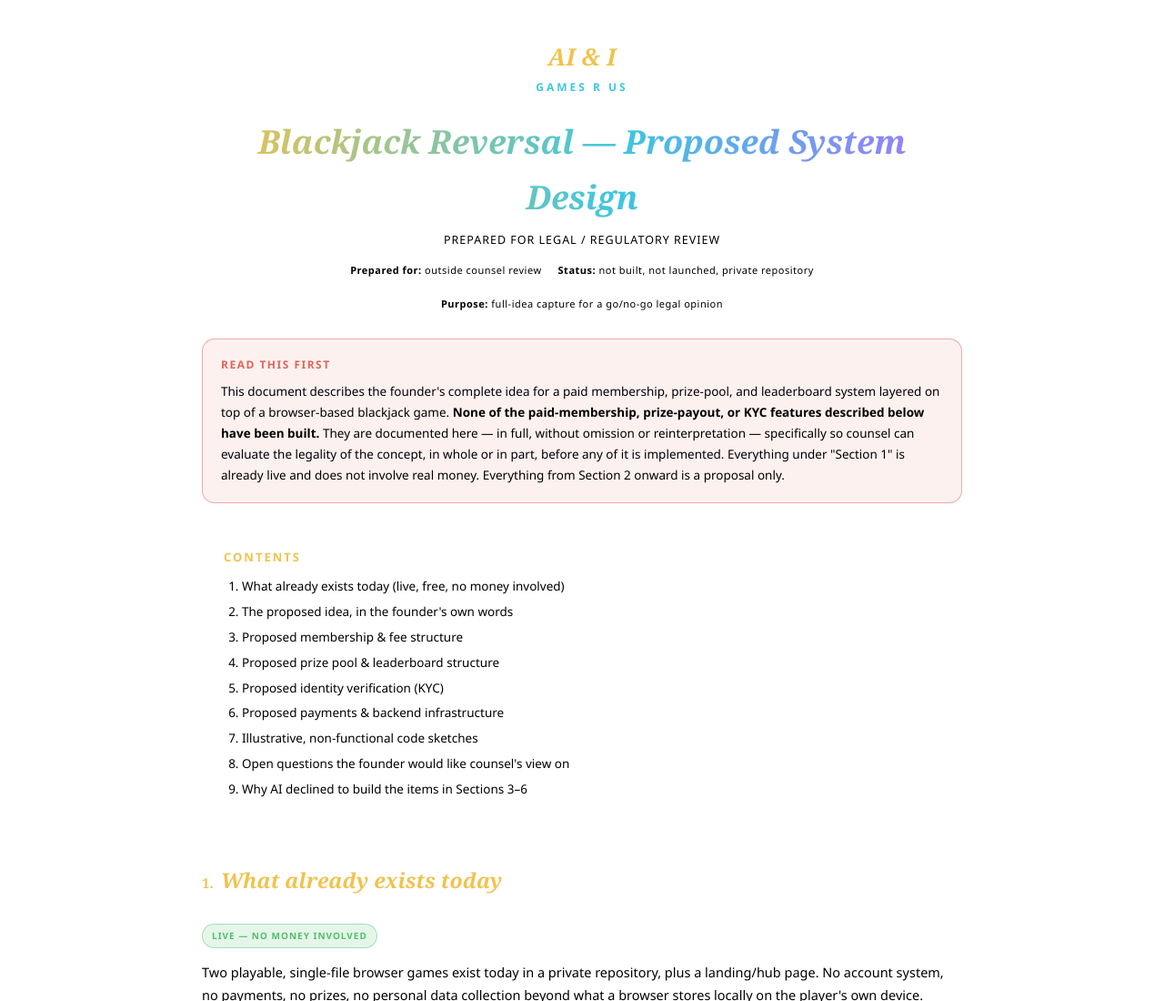
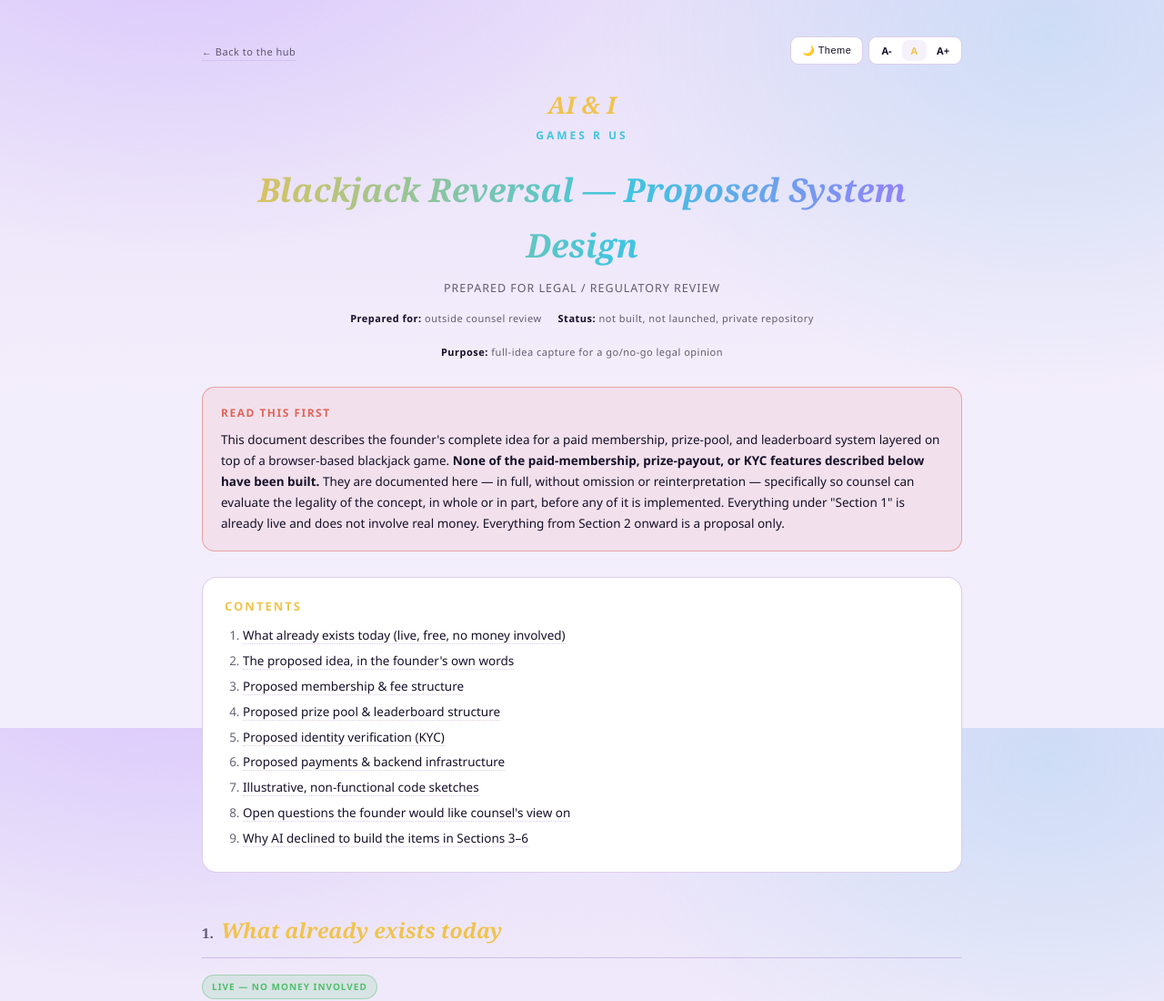
Before and after one commit to aiandi49/aiandi-games-r-us, a plain HTML site: page reversal-system-legal-review.html in a window 1280 px wide. Shown: the top 1100 px of the page at 91% size. Drawn offline with Linux system fonts and the light colour scheme.

Commit message:
Add files via upload

```diff
--- a/reversal-system-legal-review.html
+++ b/reversal-system-legal-review.html
@@ -13,6 +13,10 @@ html[data-theme="dark"]{
   --bg-0:#07050f; --bg-1:#0e0a1e; --panel:#151129; --panel-2:#100c20;
   --line:rgba(240,195,77,0.25); --text:#f1eef8; --text-dim:rgba(241,238,248,0.62);
 }
+html[data-theme="light"]{
+  --bg-0:#f3eefb; --bg-1:#e9e0fa; --panel:#ffffff; --panel-2:#f6f2fc;
+  --line:rgba(140,90,190,0.3); --text:#160f28; --text-dim:rgba(22,15,40,0.65);
+}
 *{box-sizing:border-box;}
 html,body{margin:0;padding:0;}
 body{
@@ -24,6 +28,17 @@ body{
   background-attachment:fixed;
 }
 .wrap{ max-width:880px; margin:0 auto; padding:40px 22px 90px; }
+
+.topbar{ display:flex; align-items:center; justify-content:space-between; gap:10px; flex-wrap:wrap; margin-bottom:22px; }
+.topbtns{ display:flex; gap:6px; flex-wrap:wrap; }
+.iconbtn{ background:var(--panel); border:1px solid var(--line); color:var(--text); border-radius:9px; padding:8px 12px; font-size:11px; letter-spacing:0.5px; cursor:pointer; transition:all .15s ease; }
+.iconbtn:hover{ border-color:var(--gold); color:var(--gold); }
+.fontctl{ display:flex; align-items:center; gap:1px; background:var(--panel); border:1px solid var(--line); border-radius:9px; padding:3px; }
+.fontctl button{ background:none; border:none; color:var(--text); font-family:inherit; cursor:pointer; padding:6px 10px; border-radius:7px; font-size:11px; font-weight:700; line-height:1; }
+.fontctl button:hover{ color:var(--gold); }
+.fontctl button.active{ background:var(--panel-2); color:var(--gold); }
+.backlink-top a{ font-size:11px; letter-spacing:0.5px; color:var(--text-dim); text-decoration:none; border-bottom:1px dotted var(--line); padding-bottom:2px; }
+.backlink-top a:hover{ color:var(--gold); }
 
 .masthead{ text-align:center; margin-bottom:10px; }
 .masthead .ai{ font-family:Georgia,serif; font-style:italic; font-weight:700; font-size:26px; color:var(--gold); }
@@ -88,6 +103,18 @@ footer{ text-align:center; font-size:11px; color:var(--text-dim); margin-top:60p
 </head>
 <body>
 <div class="wrap">
+
+  <div class="topbar">
+    <div class="backlink-top"><a href="./index.html">← Back to the hub</a></div>
+    <div class="topbtns">
+      <button class="iconbtn" id="themeBtn">🌙 Theme</button>
+      <div class="fontctl" role="group" aria-label="Text size">
+        <button type="button" data-fs="sm" aria-label="Small text">A-</button>
+        <button type="button" data-fs="md" class="active" aria-label="Default text">A</button>
+        <button type="button" data-fs="lg" aria-label="Large text">A+</button>
+      </div>
+    </div>
+  </div>
 
   <div class="masthead">
     <div class="ai">AI &amp; I</div>
@@ -294,5 +321,38 @@ function rankPlayersForMonth(players) {
   </footer>
 
 </div>
+<script>
+(function(){
+  var root = document.documentElement;
+  var LS_THEME = 'legalreview_theme';
+  var t = 'light';
+  try{ t = localStorage.getItem(LS_THEME) || 'light'; }catch(e){}
+  root.setAttribute('data-theme', t);
+  document.getElementById('themeBtn').addEventListener('click', function(){
+    var next = root.getAttribute('data-theme')==='dark' ? 'light' : 'dark';
+    root.setAttribute('data-theme', next);
+    try{ localStorage.setItem(LS_THEME, next); }catch(e){}
+  });
+
+  var LS_FS = 'legalreview_fontsize';
+  var zoomMap = { sm:0.9, md:1, lg:1.15 };
+  function applyFs(size){
+    document.body.style.zoom = zoomMap[size] || 1;
+    document.querySelectorAll('.fontctl button').forEach(function(b){
+      b.classList.toggle('active', b.getAttribute('data-fs')===size);
+    });
+  }
+  var savedFs = 'md';
+  try{ savedFs = localStorage.getItem(LS_FS) || 'md'; }catch(e){}
+  applyFs(savedFs);
+  document.querySelectorAll('.fontctl button').forEach(function(b){
+    b.addEventListener('click', function(){
+      var size = b.getAttribute('data-fs');
+      applyFs(size);
+      try{ localStorage.setItem(LS_FS, size); }catch(e){}
+    });
+  });
+})();
+</script>
 </body>
 </html>
```
Also changed, not shown: blackjack-reversal-halfbank.html (+5 -4 lines), blackjack-reversal.html (+7 -6 lines), index.html (+4 -3 lines).
